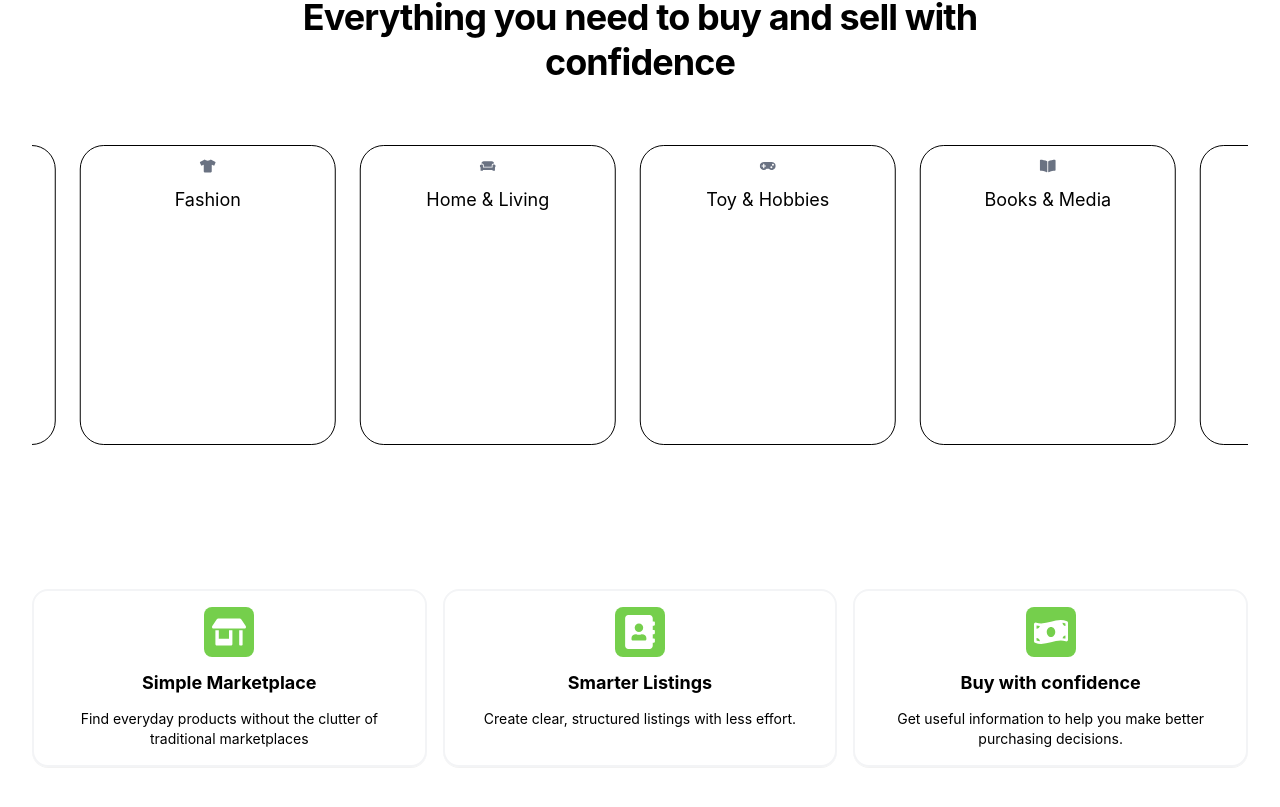
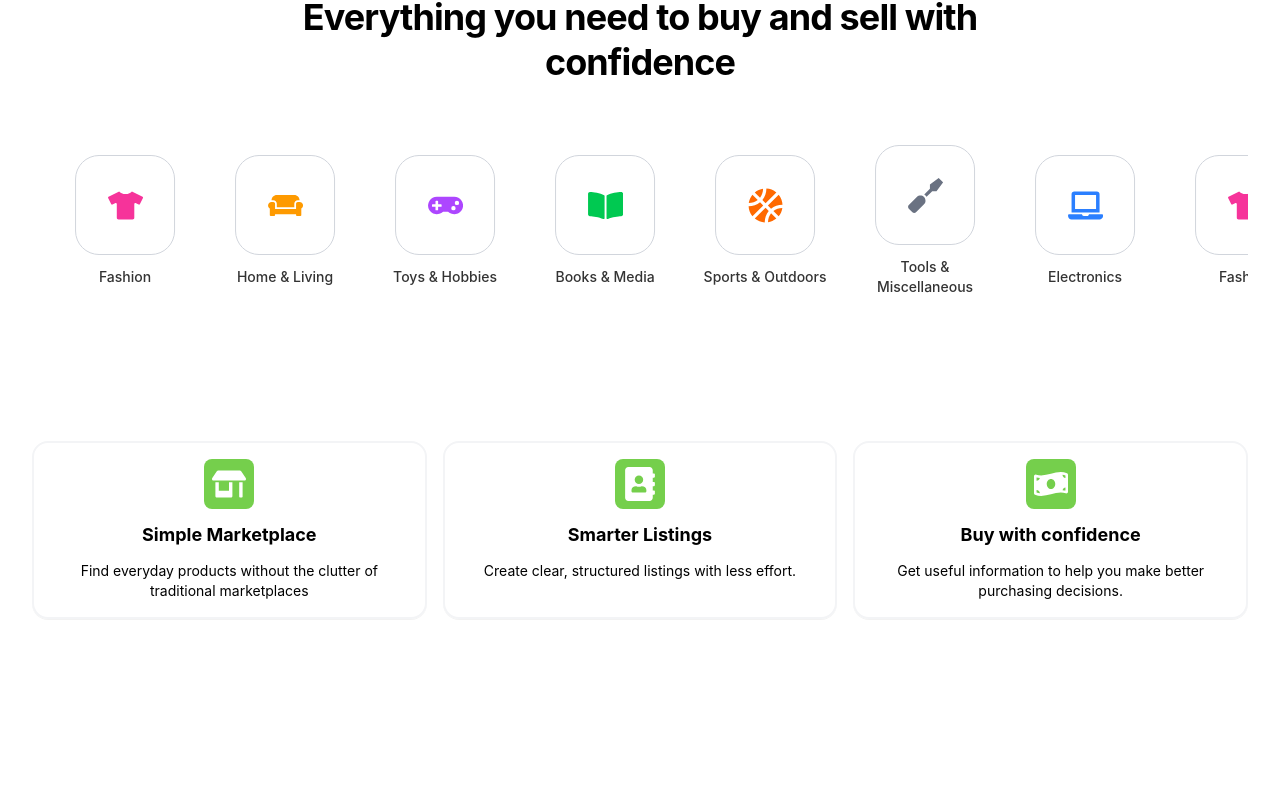
Before and after one commit to averageCoder-bit/leaf-trade, a React (Vite) app: page / in a window 1280 px wide. Shown: the part 833-1640 px from the top of the page. Built offline with nearby package versions, Linux system fonts and the light colour scheme; no server answers.

Commit message:
feat: modified feature carousel and added public marketplace section

```diff
--- a/src/frontend/components/PublicNavbar.tsx
+++ b/src/frontend/components/PublicNavbar.tsx
@@ -12,7 +12,7 @@ const PublicNavbar = () => {
     { id: 1, name: "Home", path: "#hero-section" },
     { id: 2, name: "Contact", path: "#contact" },
     { id: 3, name: "About", path: "#about-us" },
-    { id: 4, name: "Marketplace", path: "" },
+    { id: 4, name: "Marketplace", path: "#marketplace-section" },
   ];
 
   return (
--- a/src/frontend/public/LandingPage.tsx
+++ b/src/frontend/public/LandingPage.tsx
@@ -11,6 +11,7 @@ import {
   CTASection,
   FAQsSection,
   FooterLogos,
+  PublicMarketplaceSection,
 } from "../utils/siteContent";
 import { useState } from "react";
 import { SocialIcon } from "react-social-icons";
@@ -21,13 +22,33 @@ const LandingPage = () => {
     setOpenIndex(openIndex === index ? null : index);
   };
   const carousel = [
-    { id: 1, icon: "FaLaptop", name: "Electronics" },
-    { id: 2, icon: "FaTshirt", name: "Fashion" },
-    { id: 3, icon: "FaCouch", name: "Home & Living" },
-    { id: 4, icon: "FaGamepad", name: "Toy & Hobbies" },
-    { id: 5, icon: "FaBookOpen", name: "Books & Media" },
-    { id: 6, icon: "FaBasketballBall", name: "Sports & Outdoors" },
-    { id: 7, icon: "FaScrewdriver", name: "Tools & Miscellaneous" },
+    { id: 1, icon: "FaLaptop", name: "Electronics", color: "text-blue-500" },
+    { id: 2, icon: "FaTshirt", name: "Fashion", color: "text-pink-500" },
+    { id: 3, icon: "FaCouch", name: "Home & Living", color: "text-amber-500" },
+    {
+      id: 4,
+      icon: "FaGamepad",
+      name: "Toys & Hobbies",
+      color: "text-purple-500",
+    },
+    {
+      id: 5,
+      icon: "FaBookOpen",
+      name: "Books & Media",
+      color: "text-green-500",
+    },
+    {
+      id: 6,
+      icon: "FaBasketballBall",
+      name: "Sports & Outdoors",
+      color: "text-orange-500",
+    },
+    {
+      id: 7,
+      icon: "FaScrewdriver",
+      name: "Tools & Miscellaneous",
+      color: "text-gray-500",
+    },
   ];
 
   const Benefits = BenefitsSection;
@@ -44,35 +65,41 @@ const LandingPage = () => {
                 {HeroSection.subtitle}
               </p>
               <div className=" flex flex-col md:flex md:flex-row justify-center gap-3 mt-2">
-                <button
+                <a
+                  href={"#features-section"}
                   className="bg-[#75cf4c] text-center text-white font-medium rounded-3xl
                   hover:bg-[#85d65c] active:bg-[#5fb33a] hover:cursor-pointer duration-300 w-full md:w-40 p-3 hover:-translate-y-1"
                 >
                   Get started
-                </button>
+                </a>
               </div>
             </div>
           </div>
         </section>
-        <section>
+        <section id="features-section">
           <div className="flex flex-col gap-5 py-10">
             <h2 className="mx-auto mb-6 max-w-3xl text-xl text-center font-bold leading-tight tracking-tight text-black sm:text-4xl">
               {FeaturesSection.header}
             </h2>
             <div className="w-full overflow-x-hidden">
-              <div className="animate-infinite-scroll flex flex-row gap-6 justify-start w-max overflow-y-hidden p-4">
+              <div className="animate-infinite-scroll flex flex-row gap-8 justify-evenly w-max overflow-y-hidden p-4">
                 {carousel.map((item) => {
                   const IconComponent =
                     FaIcons[item.icon as keyof typeof FaIcons];
                   return (
                     <div
                       key={`original-${item.id}`}
-                      className="flex flex-col shrink-0 hover:scale-105 duration-300 min-h-75 w-64 items-center p-3 gap-3 rounded-3xl border-black border"
+                      className="flex w-32 shrink-0 flex-col items-center justify-center gap-3"
                     >
-                      {IconComponent && (
-                        <IconComponent className="text-gray-500" />
-                      )}
-                      <span className="text-lg">{item.name}</span>
+                      <div className="flex min-h-25 w-25 shrink-0 items-center justify-center rounded-3xl border border-gray-300 p-3 transition duration-300 hover:scale-105">
+                        {IconComponent && (
+                          <IconComponent size={35} className={item.color} />
+                        )}
+                      </div>
+
+                      <span className="text-center text-sm font-medium text-black/80">
+                        {item.name}
+                      </span>
                     </div>
                   );
                 })}
@@ -82,13 +109,18 @@ const LandingPage = () => {
                     FaIcons[item.icon as keyof typeof FaIcons];
                   return (
                     <div
-                      key={`duplicate-${item.id}`}
-                      className="flex flex-col shrink-0 hover:scale-105 duration-300 min-h-75 w-64 items-center p-3 gap-3 rounded-3xl border-black border"
+                      key={`original-${item.id}`}
+                      className="flex w-32 shrink-0 flex-col items-center justify-center gap-3"
                     >
-                      {IconComponent && (
-                        <IconComponent className="text-gray-500" />
-                      )}
-                      <span className="text-lg">{item.name}</span>
+                      <div className="flex min-h-25 w-25 shrink-0 items-center justify-center rounded-3xl border border-gray-300 p-3 transition duration-300 hover:scale-105">
+                        {IconComponent && (
+                          <IconComponent size={35} className={item.color} />
+                        )}
+                      </div>
+
+                      <span className="text-center text-sm font-medium text-black/80">
+                        {item.name}
+                      </span>
                     </div>
                   );
                 })}
@@ -156,6 +188,25 @@ const LandingPage = () => {
                 </div>
               ))}
             </div>
+          </div>
+        </section>
+        <section id="marketplace-section" className="py-20">
+          <div className="flex flex-col justify-center items-center">
+            <h1 className="mx-auto mb-6 max-w-3xl text-2xl text-center font-bold leading-tight tracking-tight text-black sm:text-4xl">
+              {PublicMarketplaceSection.header}
+            </h1>
+            <p className="mx-auto max-w-4xl text-sm text-center leading-7 sm:text-lg sm:leading-8">
+              {PublicMarketplaceSection.desc}
+            </p>
+            <div className="w-full max-w-md bg-gray-100 h-64 mt-10 flex items-center justify-center rounded">
+              <span>image placeholder</span>
+            </div>
+            <button
+              className="p-2.5 bg-[#75cf4c] text-center hover:-translate-y-1 text-white font-medium mt-10 mb-10
+            hover:bg-[#85d65c] active:bg-[#5fb33a] transition duration-300 ease-in-out cursor-pointer"
+            >
+              View Marketplace
+            </button>
           </div>
         </section>
         <section className="py-20">
--- /dev/null
+++ b/src/frontend/public/PublicMarketplace.tsx
@@ -0,0 +1,3 @@
+const PublicMarketplace = () => {};
+
+export default PublicMarketplace;
--- a/src/frontend/utils/siteContent.ts
+++ b/src/frontend/utils/siteContent.ts
@@ -34,6 +34,11 @@ interface FAQsComponents {
   id: number;
   question: string;
   answer: string;
+}
+
+interface PublicMarketplaceComponents {
+  header: string;
+  desc: string;
 }
 
 interface FooterLogoComponents {
@@ -101,6 +106,11 @@ export const CTASection: CTACOmponents = {
   header: "Make your next trade with LeafTrade.",
 };
 
+export const PublicMarketplaceSection: PublicMarketplaceComponents = {
+  header: "Explore LeafTrade",
+  desc: "Discover products before you sign up. Browse the marketplace freely and find something worth taking home.",
+};
+
 export const FAQsSection: FAQsComponents[] = [
   { id: 1, question: "Placeholder question", answer: "Placeholder ans." },
   { id: 2, question: "Placeholder question 2", answer: "Placeholder ans." },
```
